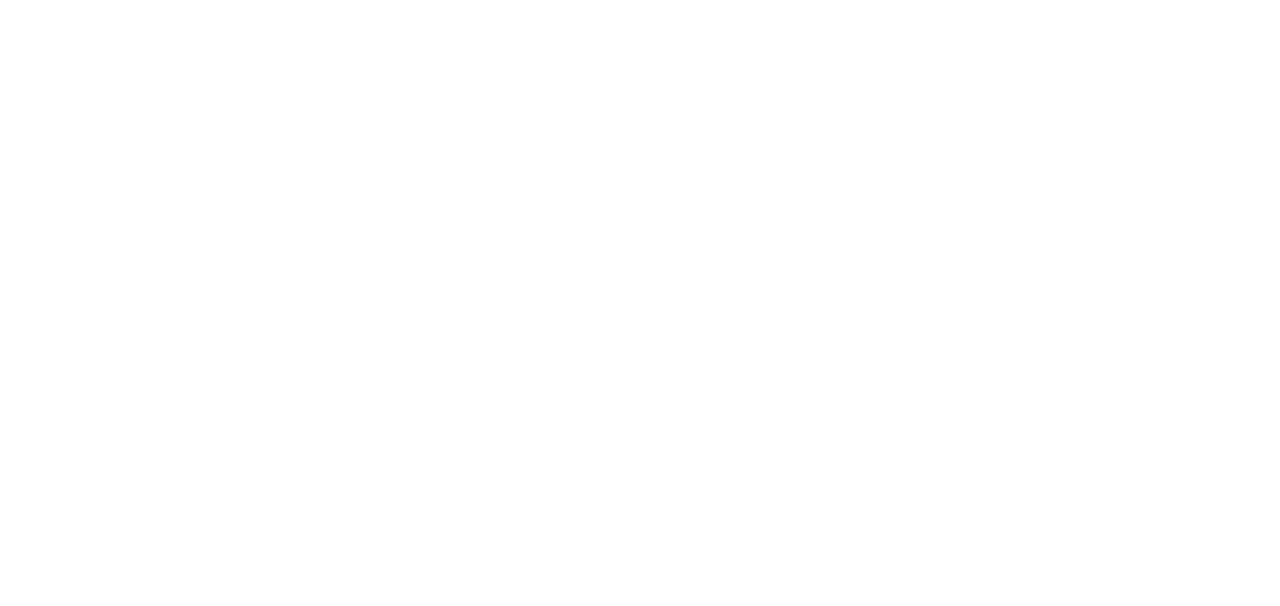
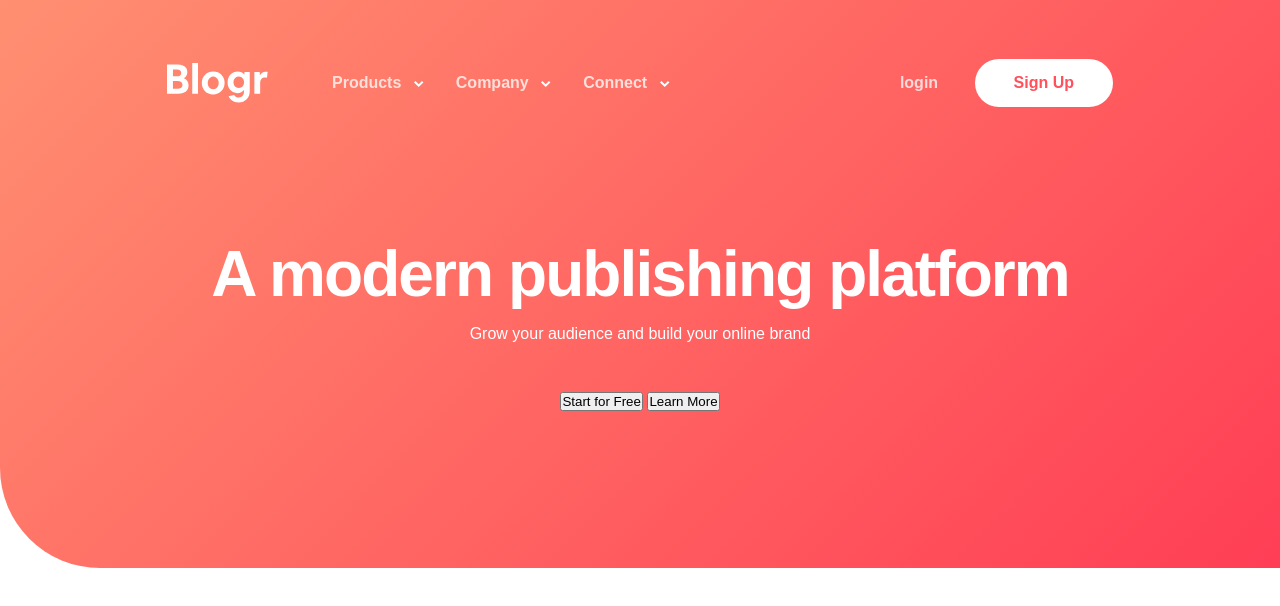
Before and after one commit to zakalashviligiorgi7-blip/blogr-landing-page, a plain HTML site: page index.html in a window 1280 px wide. Drawn offline with Linux system fonts and the light colour scheme.

Commit message:
feat (hader): complete 90 percent of header

```diff
--- a/index.html
+++ b/index.html
@@ -6,5 +6,44 @@
     <title>Document</title>
     <link rel="stylesheet" href="./style.css" />
   </head>
-  <body></body>
+  <body>
+    <header>
+      <nav>
+        <img src="./images/logo.svg" alt="site logo" />
+        <ul>
+          <li>
+            <a href="#">products</a>
+            <img src="./images/arrow.svg" alt="arrow" />
+          </li>
+          <li>
+            <a href="#">company</a> <img src="./images/arrow.svg" alt="arrow" />
+          </li>
+          <li class="drop-down-box">
+            <a href="#">connect</a> <img src="./images/arrow.svg" alt="arrow" />
+
+            <div class="drop-down-content">
+              <a href="#">contact</a>
+              <a href="#">newsletter</a>
+              <a href="#">Linkdin</a>
+            </div>
+          </li>
+        </ul>
+
+        <div class="nav-buttons">
+          <button>login</button>
+          <button>sign up</button>
+        </div>
+      </nav>
+
+      <section class="hero">
+        <h1>A modern publishing platform</h1>
+        <p>Grow your audience and build your online brand</p>
+
+        <div>
+          <button>Start for Free</button>
+          <button>Learn More</button>
+        </div>
+      </section>
+    </header>
+  </body>
 </html>
--- a/style.css
+++ b/style.css
@@ -13,3 +13,115 @@ body {
   line-height: 1.5;
   font-family: Arial, sans-serif;
 }
+
+header {
+  padding: 59px 167px 155px 167px;
+  background-image: linear-gradient(135deg, #ff8f71 0%, #ff3e55 100%);
+  border-end-start-radius: 100px;
+}
+
+nav {
+  display: flex;
+  align-items: center;
+  gap: 64px;
+  max-width: 1106px;
+  margin-inline: auto;
+}
+
+nav ul {
+  list-style: none;
+  display: flex;
+  gap: 32px;
+}
+
+li a {
+  text-decoration: none;
+  margin-right: 8px;
+  color: #ffdfda;
+  font-size: 16px;
+  font-weight: 700;
+  text-transform: capitalize;
+}
+
+li a:hover {
+  text-decoration: underline;
+  color: white;
+}
+
+.nav-buttons {
+  margin-left: auto;
+}
+
+.nav-buttons :first-child {
+  color: #ffdad9;
+  background-color: transparent;
+  border: none;
+  font-size: 16px;
+  font-weight: 700;
+  margin-right: 32px;
+}
+
+.nav-buttons :last-child {
+  padding: 15px 39px;
+  background-color: white;
+  border-radius: 28px;
+  border: none;
+  color: #ff505c;
+  font-size: 16px;
+  font-weight: 700;
+  text-transform: capitalize;
+  transition: all 0.3s ease;
+}
+
+.nav-buttons :last-child:hover {
+  background-color: #ff7b86;
+  color: white;
+  cursor: pointer;
+}
+
+.drop-down-box {
+  position: relative;
+}
+
+.drop-down-content {
+  position: absolute;
+  background-color: white;
+  padding: 24px;
+  border-radius: 5px;
+  display: none;
+  width: 168px;
+}
+
+.drop-down-box:hover .drop-down-content {
+  display: block;
+  transform: translate(-30px);
+}
+
+.drop-down-content > a {
+  color: black;
+  font-weight: 400;
+}
+
+.drop-down-content > a:hover {
+  color: black;
+  font-weight: 700;
+  text-decoration: none;
+}
+
+.hero {
+  max-width: 920px;
+  margin-inline: auto;
+  text-align: center;
+  margin-top: 119px;
+  color: white;
+}
+
+.hero h1 {
+  font-size: 64px;
+  font-weight: 600;
+  letter-spacing: -1.92px;
+}
+
+.hero p {
+  margin-bottom: 43px;
+}
```
Also changed, not shown: images/arrow.svg (added), images/logo.svg (added).
